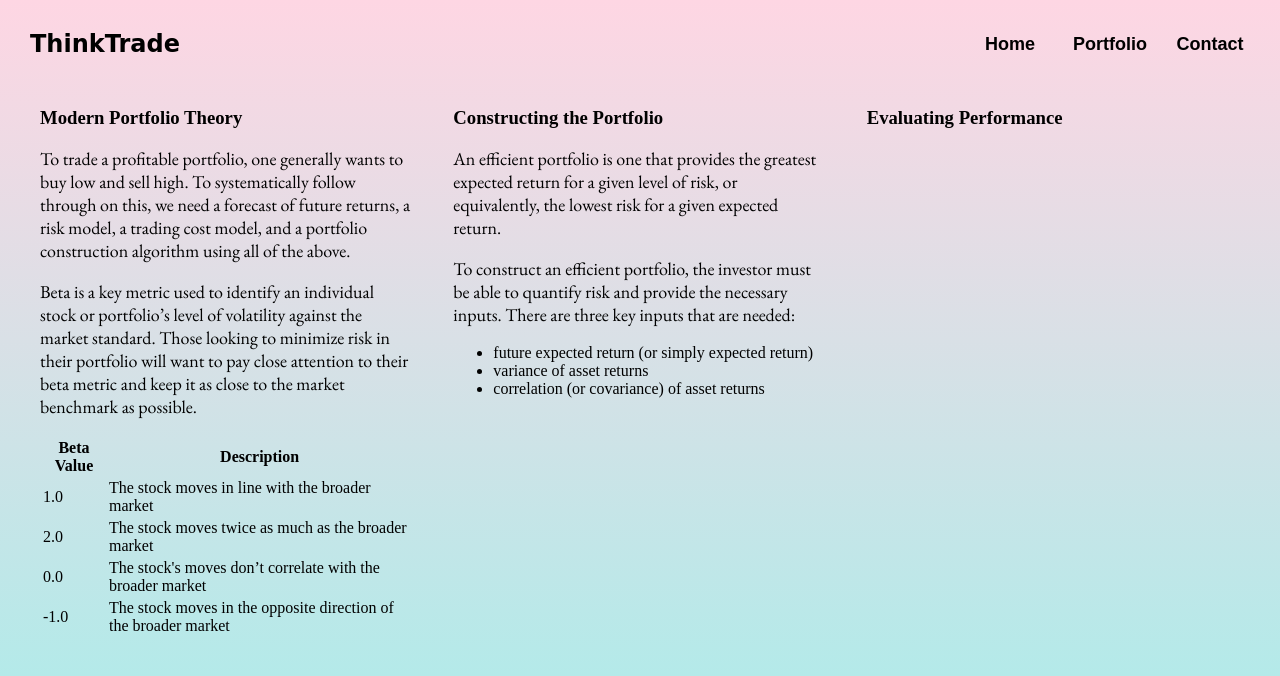
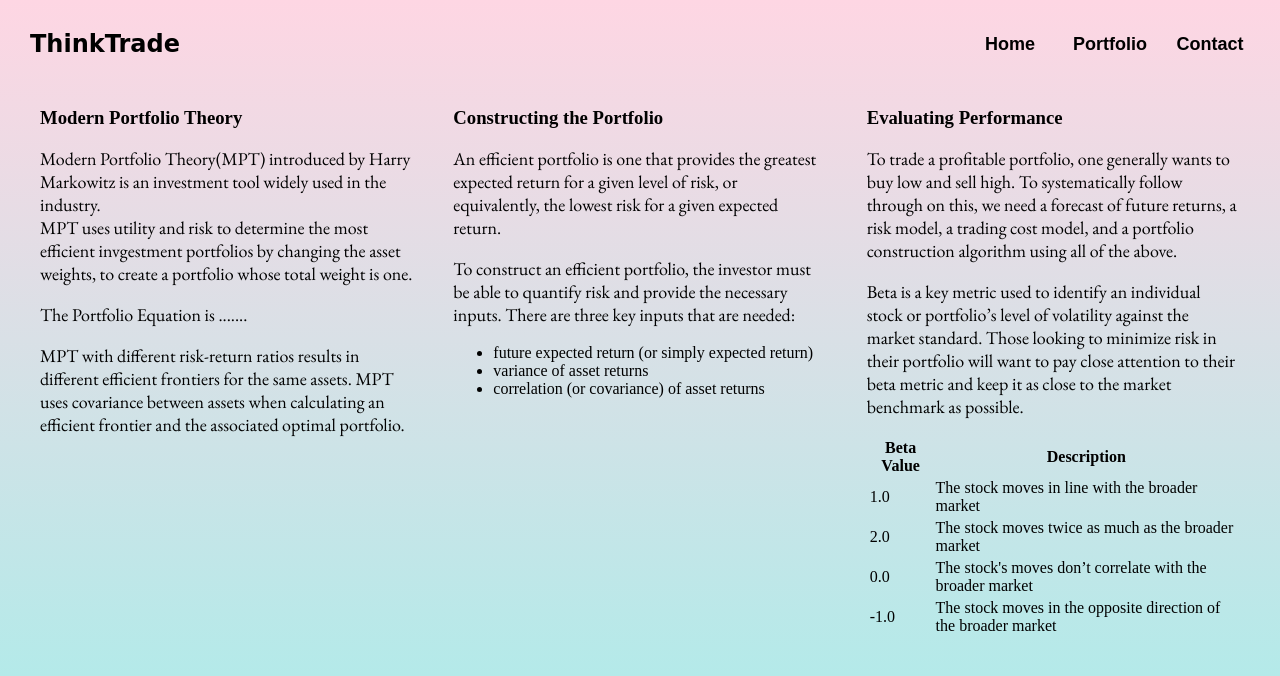
Before and after one commit to naveenkonam1985/thinktrade, a Flask app: page / in a window 1280 px wide. Shown: the top 676 px of the page. Run offline with Flask 3, Linux system fonts and the light colour scheme; some web fonts are replaced.

Commit message:
modified some content

```diff
--- a/templates/home.html
+++ b/templates/home.html
@@ -5,6 +5,36 @@
     <div class="description">
         <div class="desc1">
             <h3>Modern Portfolio Theory</h3>
+
+            <p> Modern Portfolio Theory(MPT) introduced by Harry Markowitz is an investment tool widely used in the industry.<br>
+                MPT uses utility and risk to determine the most efficient invgestment portfolios by changing the asset weights,
+                to create a portfolio whose total weight is one.
+            </p>
+            <p>The Portfolio Equation is .......</p>
+            <p>MPT with different risk-return ratios results in different efficient frontiers for the same assets.
+                MPT uses covariance between assets when calculating an efficient frontier and the associated optimal portfolio.
+            </p>
+
+        </div>
+        <div class="desc2">
+            <h3>Constructing the Portfolio</h3>
+            <p>An efficient portfolio is one that provides
+                the greatest expected return for a given level of risk, or equivalently, the
+                lowest risk for a given expected return.</p>
+
+                <p>To construct an efficient portfolio, the investor must be able to quantify
+                    risk and provide the necessary inputs. There are three key inputs that are needed:
+                </p>
+                <p>
+                    <ul>
+                        <li>future expected return (or simply expected return)</li>
+                        <li>variance of asset returns</li>
+                        <li>correlation (or covariance) of asset returns</li>
+                    </ul>
+                </p>
+        </div>
+        <div class="desc3">
+            <h3>Evaluating Performance</h3>
             <p>To trade a profitable portfolio, one generally wants to buy low
                 and sell high. To systematically follow through on this, we need
                 a forecast of future returns, a risk model, a trading cost model,
@@ -39,26 +69,6 @@
                     </tr>
                 </table>
         </div>
-        <div class="desc2">
-            <h3>Constructing the Portfolio</h3>
-            <p>An efficient portfolio is one that provides
-                the greatest expected return for a given level of risk, or equivalently, the
-                lowest risk for a given expected return.</p>
-
-                <p>To construct an efficient portfolio, the investor must be able to quantify
-                    risk and provide the necessary inputs. There are three key inputs that are needed:
-                </p>
-                <p>
-                    <ul>
-                        <li>future expected return (or simply expected return)</li>
-                        <li>variance of asset returns</li>
-                        <li>correlation (or covariance) of asset returns</li>
-                    </ul>
-                </p>
-        </div>
-        <div class="desc3">
-            <h3>Evaluating Performance</h3>
-        </div>
 
     </div>
 </div>
```
Lines whose indentation alone changed are shown as unchanged.
